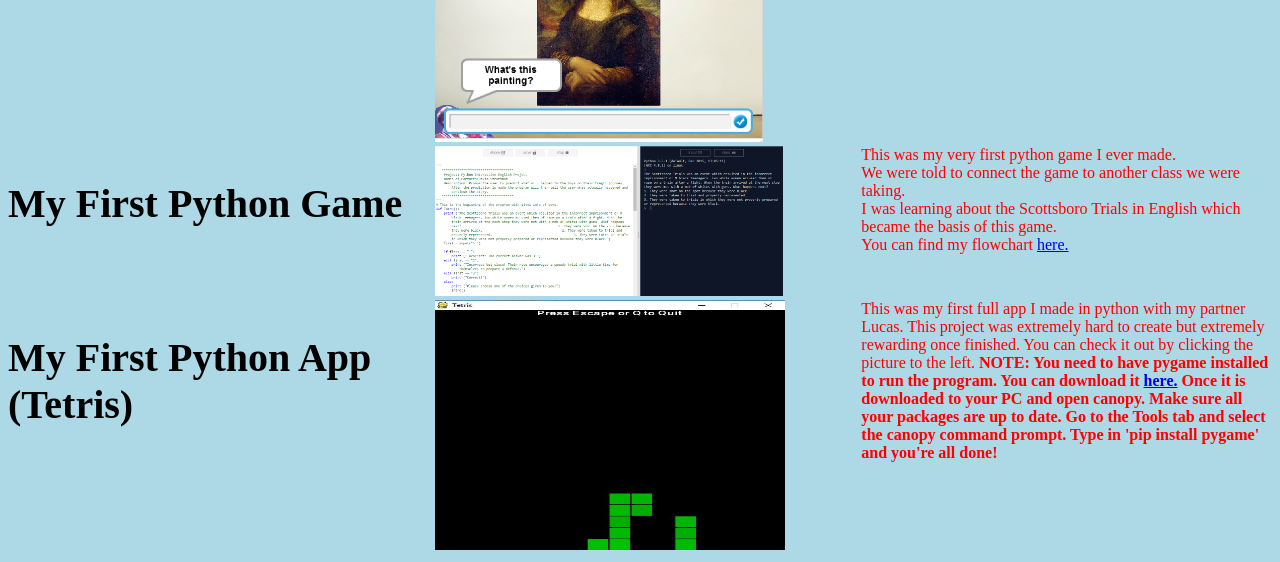
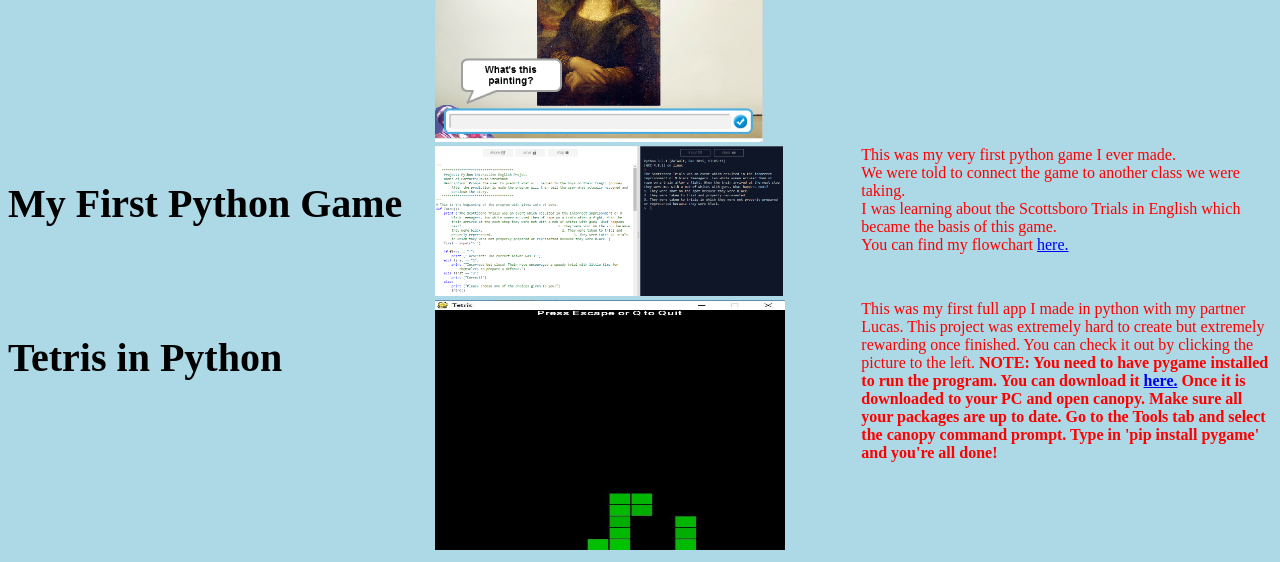
Before and after one commit to davids598/davids598.github.io, a plain HTML site: page Portfolio/portfolio.html in a window 1280 px wide. Shown: the part 611-1173 px from the top of the page. Drawn offline with Linux system fonts and the light colour scheme.

Commit message:
changed Title of Tetris App

```diff
--- a/Portfolio/portfolio.html
+++ b/Portfolio/portfolio.html
@@ -48,7 +48,7 @@ My Projects
   You can find my flowchart <a href="https://www.draw.io/?chrome=0&lightbox=1&edit=https%3A%2F%2Fwww.draw.io%2F%23G0Bz9SVLRsQ1MoQjl3MUU3SUlOUzA&nav=1#G0Bz9SVLRsQ1MoQjl3MUU3SUlOUzA"> here. </a> </p>
   </div>
 <div>
-  <h2> My First Python App (Tetris) </h2>
+  <h2> Tetris in Python </h2>
   <a href="/Portfolio/tetris.py" download>
   <img src="/Portfolio/tetrisgame.jpg" height="250" width="350"> </a>
   <p> This was my first full app I made in python with my partner Lucas. This project was extremely hard to create but extremely rewarding once finished. You can check it out by clicking the picture to the left.
```
